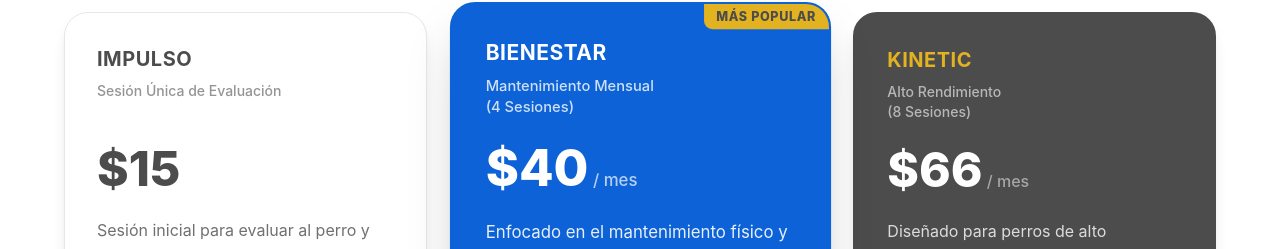
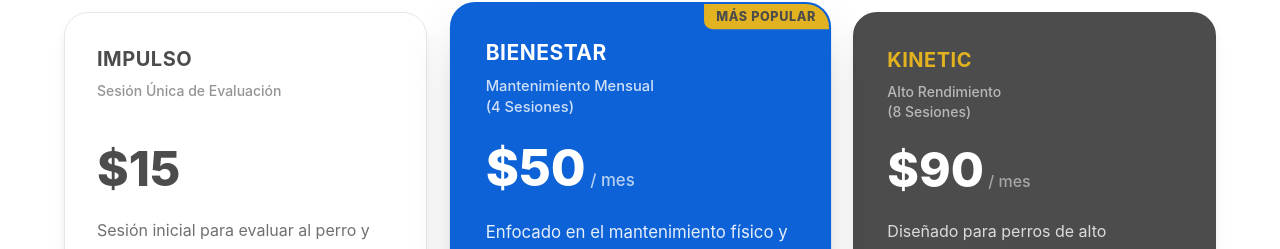
Before and after one commit to andreagomesavg/DoggoFitve, a React (Vite) app: page /pricing in a window 1280 px wide. Shown: the part 343-592 px from the top of the page. Built offline with nearby package versions, Linux system fonts and the light colour scheme.

Commit message:
Cambiando los precios

```diff
--- a/src/components/Pricing.jsx
+++ b/src/components/Pricing.jsx
@@ -86,7 +86,7 @@ const Pricing = () => {
             <h3 className="text-xl font-bold mb-2 uppercase tracking-wide">Bienestar</h3>
             <p className="text-white/80 text-sm font-medium mb-6 h-10">Mantenimiento Mensual <br/>(4 Sesiones)</p>
             <div className="mb-6">
-              <span className="text-5xl font-extrabold">$40</span>
+              <span className="text-5xl font-extrabold">$50</span>
               <span className="text-white/70 font-medium"> / mes</span>
             </div>
             <p className="text-white/90 leading-relaxed mb-8 flex-grow">
@@ -105,7 +105,7 @@ const Pricing = () => {
             <h3 className="text-xl font-bold text-[#e2b220] mb-2 uppercase tracking-wide">Kinetic</h3>
             <p className="text-white/60 text-sm font-medium mb-6 h-10">Alto Rendimiento <br/>(8 Sesiones)</p>
             <div className="mb-6">
-              <span className="text-5xl font-extrabold">$66</span>
+              <span className="text-5xl font-extrabold">$90</span>
               <span className="text-white/50 font-medium"> / mes</span>
             </div>
             <p className="text-white/80 leading-relaxed mb-8 flex-grow">
```
